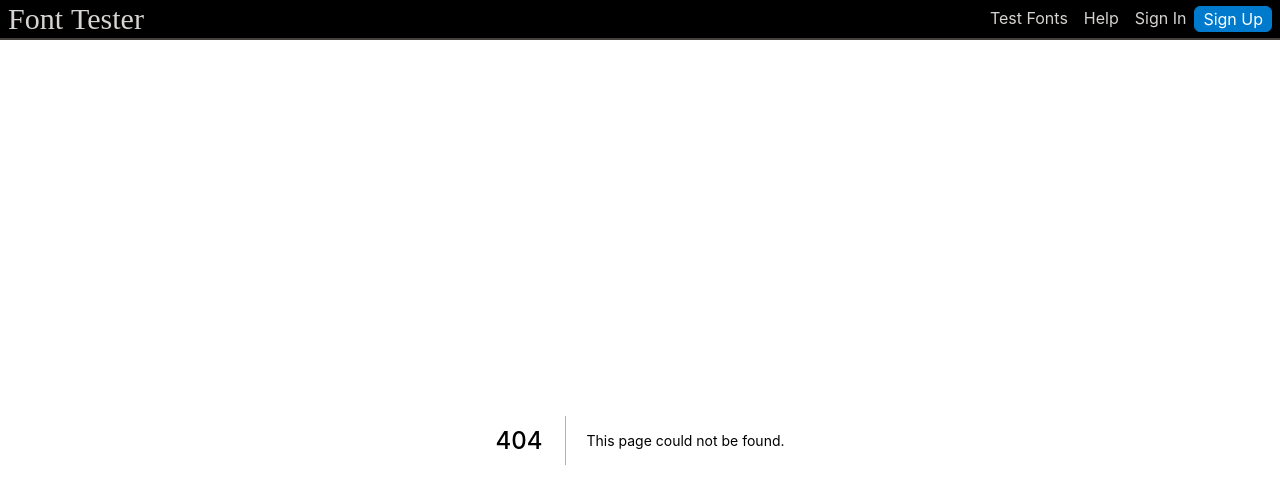
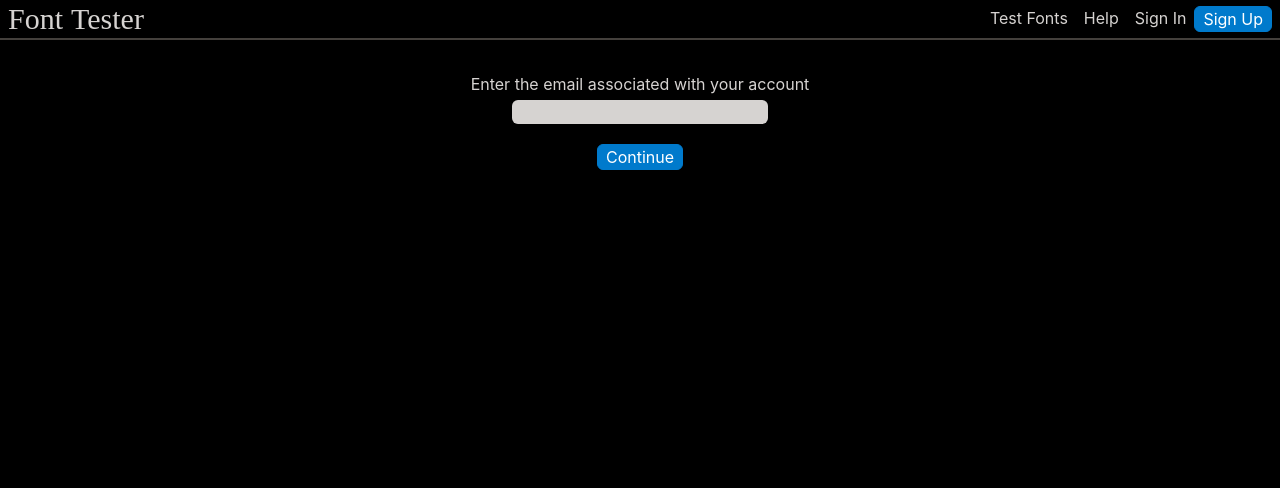
Before and after one commit to Jhon-Idrovo/FontTester, a Next.js app: page /recovery in a window 1280 px wide. Before the commit this address had no page. Shown: the top 488 px of the page. Built offline with nearby package versions, Linux system fonts and the light colour scheme.

Commit message:
Implemented forgot password recovery

```diff
--- a/components/SignInPopup.tsx
+++ b/components/SignInPopup.tsx
@@ -6,6 +6,7 @@ import { IRole } from "../lib/interfaces";
 import { decodeJWT } from "../lib/utils";
 import ButtonLoading from "./ButtonLoading";
 import ThirdPartySignIn from "./ThirdPartySignIn";
+import Link from "next/link";
 
 function SignInPopup({ close }: { close: Function }) {
   const { setUser } = useUser();
@@ -75,6 +76,11 @@ function SignInPopup({ close }: { close: Function }) {
             }
             className="bg-secondary-input"
           />
+          <Link href="/recovery">
+            <a className="text-txt-base" onClick={() => close()}>
+              Forgot password?
+            </a>
+          </Link>
           {error ? (
             <div className="text-alert mx-auto font-medium">{error}</div>
           ) : null}
--- /dev/null
+++ b/pages/recovery.tsx
@@ -0,0 +1,133 @@
+import { AxiosError } from "axios";
+
+import { FormEvent, useState } from "react";
+import ButtonLoading from "../components/ButtonLoading";
+import axiosInstance from "../lib/axios";
+
+function Recovery() {
+  const [email, setEmail] = useState("");
+  const [code, setCode] = useState(["", "", "", "", "", ""]);
+  const [processState, setProcessState] = useState<
+    "email" | "code" | "success"
+  >("email");
+  const [btnState, setBtnState] = useState<"stale" | "processing">("stale");
+  const [errorMsg, setErrorMsg] = useState("");
+  const handleSubmit = async (e: FormEvent) => {
+    e.preventDefault();
+    setErrorMsg("");
+    setBtnState("processing");
+    try {
+      await axiosInstance.post("/auth/send-recovery-code", { email });
+      setProcessState("code");
+    } catch (error) {
+      console.log(error);
+      setErrorMsg((error as AxiosError)?.response?.data.error.message);
+    }
+    setBtnState("stale");
+  };
+  const handleSecondSubmit = async (e: FormEvent) => {
+    e.preventDefault();
+    setErrorMsg("");
+    setBtnState("processing");
+    try {
+      // for security reasons, check the code against the code
+      const r = await axiosInstance.post("/auth/verify-recovery-code", {
+        code: code.join(""),
+        email,
+      });
+      window.location.href = r.data.redirect;
+      setProcessState("success");
+      //router.push("/password-change");
+    } catch (error: any) {
+      console.log(error);
+      setErrorMsg(error.response.data.error.message);
+    }
+    setBtnState("stale");
+  };
+  const handleChange = (e, index) => {
+    setCode((prev) => {
+      prev[index] = e.target.value;
+      return JSON.parse(JSON.stringify(prev));
+    });
+    document.getElementById(`code-in-${index + 1}`)?.focus();
+  };
+  return (
+    <div>
+      <form
+        action=""
+        className="flex flex-col justify-center items-center mt-8"
+        onSubmit={handleSubmit}
+      >
+        <label htmlFor="email" className="text-txt-base">
+          Enter the email associated with your account
+        </label>
+        <input
+          type="email"
+          name=""
+          id="email"
+          className="bg-secondary-input "
+          value={email}
+          onChange={(e) => setEmail(e.target.value)}
+        />
+        {errorMsg && processState === "email" && (
+          <p className="text-alert">{errorMsg}</p>
+        )}
+        <button
+          type="submit"
+          className={`btn py-0 px-2 mt-4 ${
+            processState === "email"
+              ? "max-h-screen"
+              : "max-h-0 overflow-hidden border-0"
+          }`}
+        >
+          {btnState === "processing" && <ButtonLoading />}
+          Continue
+        </button>
+      </form>
+      <form
+        action=""
+        className={`flex flex-col justify-center items-center mt-8 ${
+          processState === "code" ? "max-h-screen" : "max-h-0 overflow-hidden"
+        }`}
+        onSubmit={handleSecondSubmit}
+      >
+        <label htmlFor="activation-code" className="text-txt-base">
+          You will recieve an email with a code, please inset the code below
+        </label>
+        <div className="grid grid-cols-6 grid-rows-1 w-1/5 h-16 gap-2 mt-4">
+          {code.map((n, index) => (
+            <div
+              className="bg-secondary text-txt-secondary w-full h-full"
+              key={index}
+            >
+              <input
+                type="text"
+                className="w-full h-full text-4xl bg-secondary-input text-center pr-2"
+                value={n}
+                id={`code-in-${index}`}
+                onChange={(e) => handleChange(e, index)}
+              />
+            </div>
+          ))}
+        </div>
+        {errorMsg && processState === "code" && (
+          <p className="text-alert">{errorMsg}</p>
+        )}
+        <button type="submit" className="btn py-0 px-2 mt-4 ">
+          Continue
+        </button>
+        <p
+          className="text-txt-base cursor-pointer"
+          onClick={() => {
+            setProcessState("email");
+            setErrorMsg("");
+          }}
+        >
+          Didn't recieve the code?
+        </p>
+      </form>
+    </div>
+  );
+}
+
+export default Recovery;
```
Also changed, not shown: 1 other file (tests, documents, lock files or other folders).
